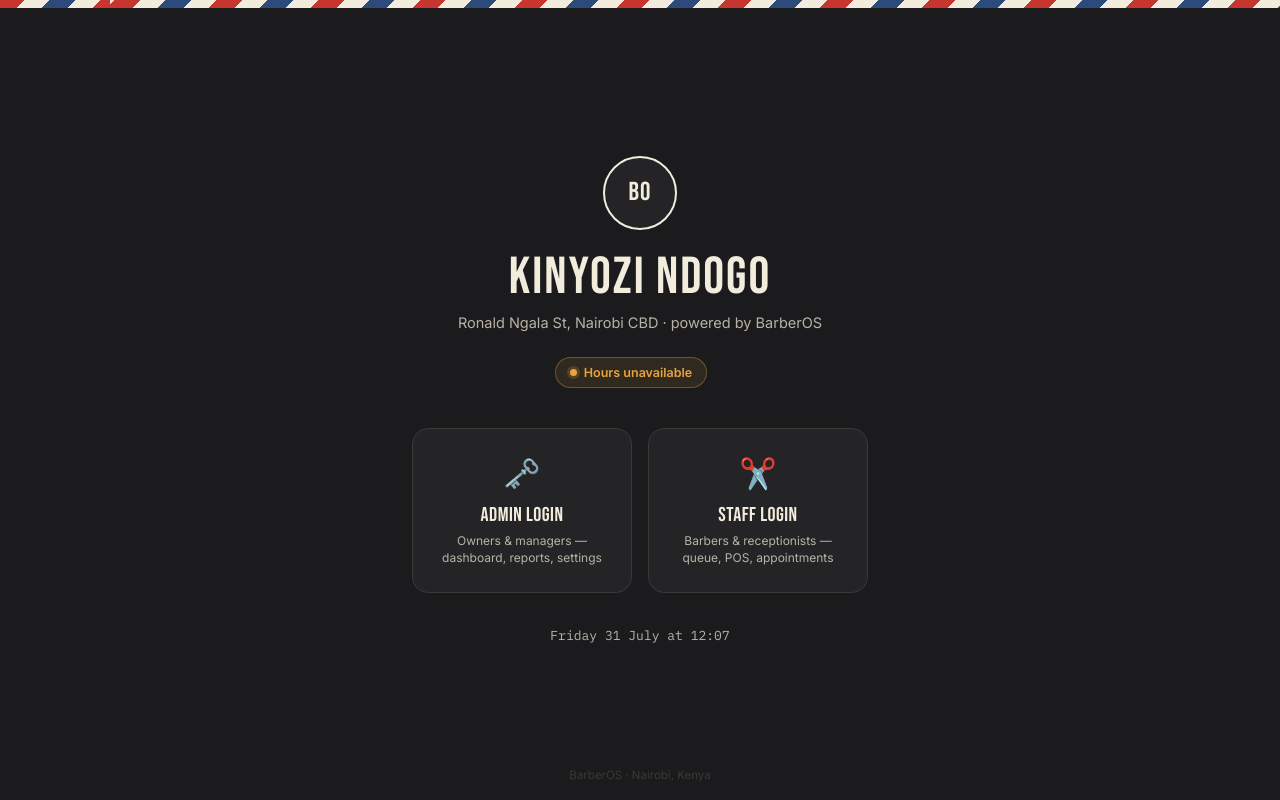
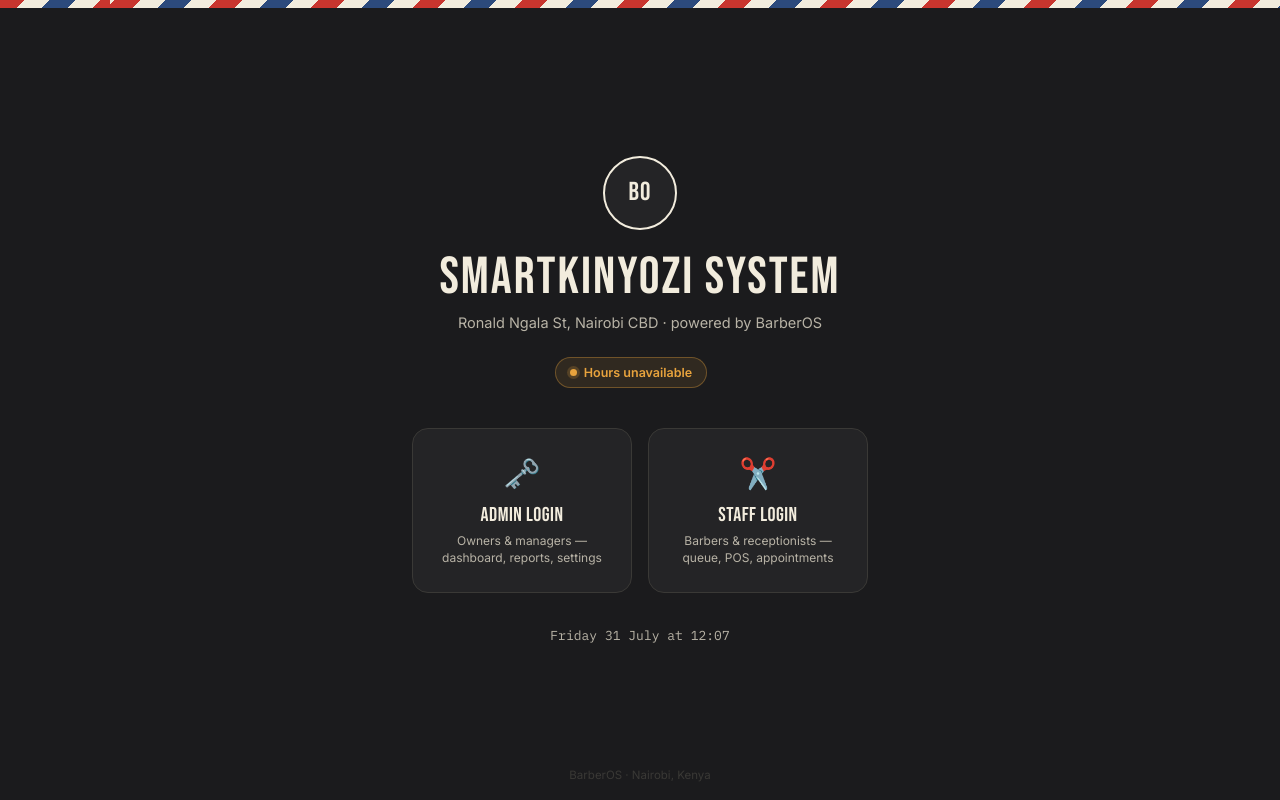
Before and after one commit to THECROW2016/kinyozismart, a plain HTML site: page web/index.html in a window 1280 px wide. Drawn offline with Linux system fonts and the light colour scheme; no server answers.

Commit message:
Update landing page brand name to SmartKinyozi System
Update the landing page (index.html) to display "SmartKinyozi System" as the brand name instead of the previous name.

Changes:
- Updated page title to "BarberOS — SmartKinyozi System"
- Updated hero brand display to "SMARTKINYOZI SYSTEM"

```diff
--- a/web/index.html
+++ b/web/index.html
@@ -2,7 +2,7 @@
 <html lang="en">
 <head>
 <meta charset="UTF-8">
-<title>BarberOS — Kinyozi Ndogo</title>
+<title>BarberOS — SmartKinyozi System</title>
 <meta name="viewport" content="width=device-width, initial-scale=1.0">
 <link rel="preconnect" href="https://fonts.googleapis.com">
 <link href="https://fonts.googleapis.com/css2?family=Bebas+Neue&family=Inter:wght@400;500;600;700;800&family=IBM+Plex+Mono:wght@400;500;600&display=swap" rel="stylesheet">
@@ -71,7 +71,7 @@
 
 <div class="hero">
   <div class="logo-mark">BO</div>
-  <div class="brand">KINYOZI NDOGO</div>
+  <div class="brand">SMARTKINYOZI SYSTEM</div>
   <div class="tagline">Ronald Ngala St, Nairobi CBD · powered by BarberOS</div>
 
   <div class="status-row">
```
